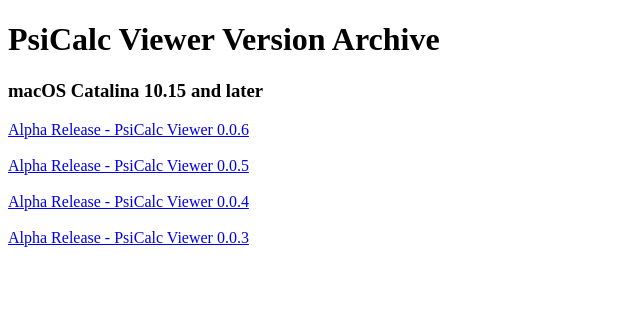
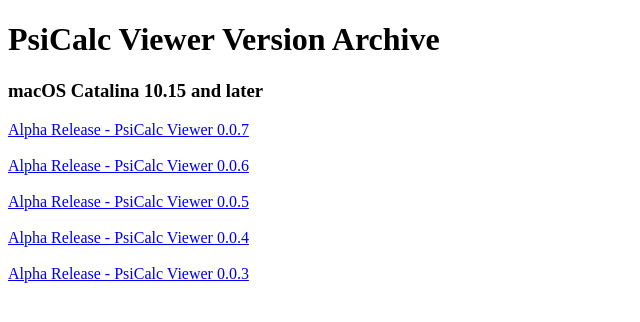
Before and after one commit to mandosoft/psicalc_downloads, a plain HTML site: page index.html in a window 1280 px wide. Shown: the whole page, without its empty margins (0-640 px from the left). Drawn offline with Linux system fonts and the light colour scheme.

Commit message:
added version 0.0.7

```diff
--- a/index.html
+++ b/index.html
@@ -8,6 +8,8 @@
 <body>
 <h1>PsiCalc Viewer Version Archive</h1>
 <h3>macOS Catalina 10.15 and later</h3>
+<a href="https://drive.google.com/uc?export=download&id=1oIloI5L1uvIUJpEJL0Mj59UHAoKuWzkA">Alpha Release - PsiCalc Viewer 0.0.7</a>
+<br><br>
 <a href="https://drive.google.com/uc?export=download&id=1tAbbAf_3U6CjzxE_DoutOAZ82BeCQqiO">Alpha Release - PsiCalc Viewer 0.0.6</a>
 <br><br>
 <a href="https://drive.google.com/uc?export=download&id=1eDypfWSUVP_rcIgPnFNtuHv1QtYnii_-">Alpha Release - PsiCalc Viewer 0.0.5</a>
```
